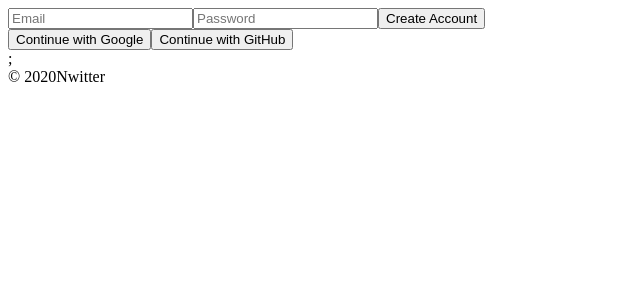
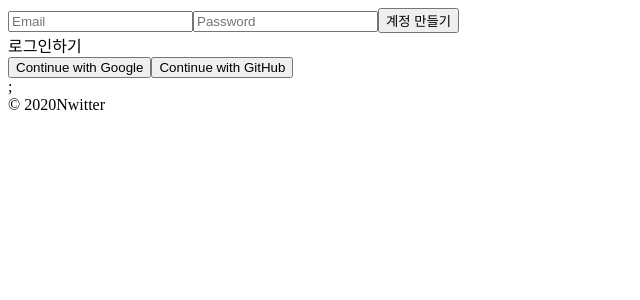
Before and after one commit to haeunsong/nwitter, a React (Create React App) app: page /#/ in a window 1280 px wide. Shown: the top 300 px of the page, without its empty margins (0-640 px from the left). Built offline with nearby package versions, Linux system fonts and the light colour scheme; no server answers.

Commit message:
계정 만들기 <-> 로그인

```diff
--- a/src/routes/Auth.js
+++ b/src/routes/Auth.js
@@ -33,6 +33,7 @@ const Auth = () => {
     }
   };
 
+  const toggleAccount = () => setNewAccount((prev) => !prev);
 
 
   return (
@@ -53,14 +54,14 @@ const Auth = () => {
           required value={password}
           onChange={onChange}
           />
-        <input type="submit" value={newAccount ? "Create Account" : "Log In"} />
-
+        <input type="submit" value={newAccount ? "계정 만들기" : "로그인하기"} />
       </form>
+      <span onClick={toggleAccount}>{newAccount ? "로그인하기" : "계정 만들기" }</span>
       <div>
         <button>Continue with Google</button>
         <button>Continue with GitHub</button>
 
-        {alert(error)}
+
       </div>
     </div>
   )
```
Also changed, not shown: 1 other file (tests, documents, lock files or other folders).
